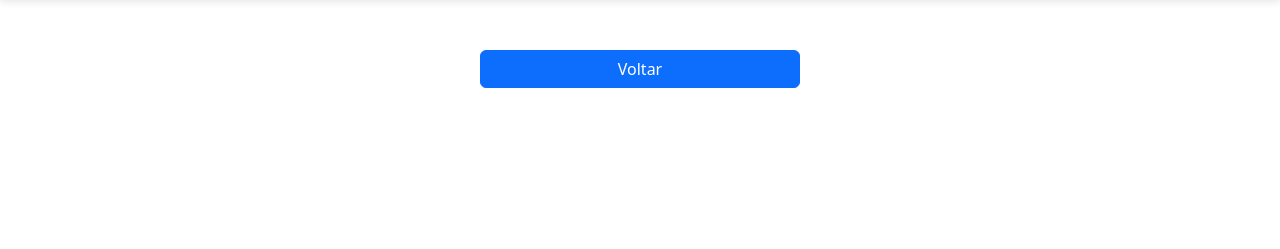
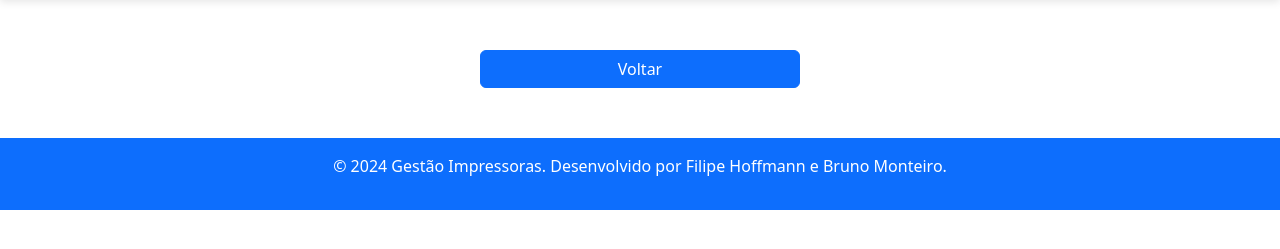
Before and after one commit to FilipeHoffmann/gestao-impressoras, a Flask app: page /produtos in a window 1280 px wide. Shown: the part 281-530 px from the top of the page. Run offline with Flask 3, Linux system fonts and the light colour scheme; data that the repository does not hold is empty.

Commit message:
Ajuste da estilização

```diff
--- a/templates/contratos/contratos.html
+++ b/templates/contratos/contratos.html
@@ -106,6 +106,10 @@
       </div>
     </main>
 
+    <footer class="bg-primary text-white text-center py-3">
+      <p>&copy; 2024 Gestão Impressoras. Desenvolvido por Filipe Hoffmann e Bruno Monteiro.</p>
+    </footer>
+
     <script src="https://cdn.jsdelivr.net/npm/bootstrap@5.2.3/dist/js/bootstrap.bundle.min.js" integrity="sha384-kenU1KFdBIe4zVF0s0G1M5b4hcpxyD9F7jL+jjXkk+Q2h455rYXK/7HAuoJl+0I4" crossorigin="anonymous"></script>
   </body>
 </html>
--- a/templates/contratos/criar_contrato.html
+++ b/templates/contratos/criar_contrato.html
@@ -72,6 +72,10 @@
         </div>
     </main>
 
+    <footer class="bg-primary text-white text-center py-3">
+      <p>&copy; 2024 Gestão Impressoras. Desenvolvido por Filipe Hoffmann e Bruno Monteiro.</p>
+    </footer>
+
     <script src="https://cdn.jsdelivr.net/npm/bootstrap@5.2.3/dist/js/bootstrap.bundle.min.js" integrity="sha384-kenU1KFdBIe4zVF0s0G1M5b4hcpxyD9F7jL+jjXkk+Q2h455rYXK/7HAuoJl+0I4" crossorigin="anonymous"></script>
 </body>
 </html>
--- a/templates/contratos/editar_contrato.html
+++ b/templates/contratos/editar_contrato.html
@@ -71,6 +71,10 @@
           </div>
     </main>
 
+    <footer class="bg-primary text-white text-center py-3">
+      <p>&copy; 2024 Gestão Impressoras. Desenvolvido por Filipe Hoffmann e Bruno Monteiro.</p>
+    </footer>
+
     <script src="https://cdn.jsdelivr.net/npm/bootstrap@5.2.3/dist/js/bootstrap.bundle.min.js" integrity="sha384-kenU1KFdBIe4zVF0s0G1M5b4hcpxyD9F7jL+jjXkk+Q2h455rYXK/7HAuoJl+0I4" crossorigin="anonymous"></script>
     </body>
 </html>
--- a/templates/faturamento/faturamento.html
+++ b/templates/faturamento/faturamento.html
@@ -46,7 +46,6 @@
     </nav>
 
     <main>
-      <div id="container-faturamento" class="container">
         <div id="container-meses" class="my-4">
           <form method="GET" action="{{ url_for('faturamento') }}">
             <div class="form-group">
@@ -109,7 +108,6 @@
             <p>CUSTO TOTAL: R$ {{custo_total}}</p>
           </div>
         </div>
-      </div>
 
       <div class="container-botao">
         <div class="d-grid gap-4 col-3 mx-auto">
--- a/templates/impressoras/cotas/cotas.html
+++ b/templates/impressoras/cotas/cotas.html
@@ -96,6 +96,10 @@
       </div>
     </main>
 
+    <footer class="bg-primary text-white text-center py-3">
+      <p>&copy; 2024 Gestão Impressoras. Desenvolvido por Filipe Hoffmann e Bruno Monteiro.</p>
+    </footer>
+
     <script src="https://cdn.jsdelivr.net/npm/bootstrap@5.2.3/dist/js/bootstrap.bundle.min.js" integrity="sha384-kenU1KFdBIe4zVF0s0G1M5b4hcpxyD9F7jL+jjXkk+Q2h455rYXK/7HAuoJl+0I4" crossorigin="anonymous"></script>
   </body>
 </html>
--- a/templates/impressoras/cotas/criar_cota.html
+++ b/templates/impressoras/cotas/criar_cota.html
@@ -70,6 +70,10 @@
         </div>
     </main>
 
+    <footer class="bg-primary text-white text-center py-3">
+      <p>&copy; 2024 Gestão Impressoras. Desenvolvido por Filipe Hoffmann e Bruno Monteiro.</p>
+    </footer>
+
     <script src="https://cdn.jsdelivr.net/npm/bootstrap@5.2.3/dist/js/bootstrap.bundle.min.js" integrity="sha384-kenU1KFdBIe4zVF0s0G1M5b4hcpxyD9F7jL+jjXkk+Q2h455rYXK/7HAuoJl+0I4" crossorigin="anonymous"></script>
 </body>
 </html>
--- a/templates/impressoras/cotas/editar_cota.html
+++ b/templates/impressoras/cotas/editar_cota.html
@@ -68,6 +68,10 @@
           </div>
     </main>
 
+    <footer class="bg-primary text-white text-center py-3">
+      <p>&copy; 2024 Gestão Impressoras. Desenvolvido por Filipe Hoffmann e Bruno Monteiro.</p>
+    </footer>
+
     <script src="https://cdn.jsdelivr.net/npm/bootstrap@5.2.3/dist/js/bootstrap.bundle.min.js" integrity="sha384-kenU1KFdBIe4zVF0s0G1M5b4hcpxyD9F7jL+jjXkk+Q2h455rYXK/7HAuoJl+0I4" crossorigin="anonymous"></script>
     </body>
 </html>
--- a/templates/impressoras/criar_impressora.html
+++ b/templates/impressoras/criar_impressora.html
@@ -82,6 +82,10 @@
         </div>
     </main>
 
+    <footer class="bg-primary text-white text-center py-3">
+      <p>&copy; 2024 Gestão Impressoras. Desenvolvido por Filipe Hoffmann e Bruno Monteiro.</p>
+    </footer>
+
     <script src="https://cdn.jsdelivr.net/npm/bootstrap@5.2.3/dist/js/bootstrap.bundle.min.js" integrity="sha384-kenU1KFdBIe4zVF0s0G1M5b4hcpxyD9F7jL+jjXkk+Q2h455rYXK/7HAuoJl+0I4" crossorigin="anonymous"></script>
 </body>
 </html>
--- a/templates/impressoras/editar_impressora.html
+++ b/templates/impressoras/editar_impressora.html
@@ -77,6 +77,10 @@
           </div>
     </main>
 
+    <footer class="bg-primary text-white text-center py-3">
+      <p>&copy; 2024 Gestão Impressoras. Desenvolvido por Filipe Hoffmann e Bruno Monteiro.</p>
+    </footer>
+
     <script src="https://cdn.jsdelivr.net/npm/bootstrap@5.2.3/dist/js/bootstrap.bundle.min.js" integrity="sha384-kenU1KFdBIe4zVF0s0G1M5b4hcpxyD9F7jL+jjXkk+Q2h455rYXK/7HAuoJl+0I4" crossorigin="anonymous"></script>
     </body>
 </html>
--- a/templates/impressoras/impressoras.html
+++ b/templates/impressoras/impressoras.html
@@ -110,6 +110,10 @@
       </div>
     </main>
 
+    <footer class="bg-primary text-white text-center py-3">
+      <p>&copy; 2024 Gestão Impressoras. Desenvolvido por Filipe Hoffmann e Bruno Monteiro.</p>
+    </footer>
+
     <script src="https://cdn.jsdelivr.net/npm/bootstrap@5.2.3/dist/js/bootstrap.bundle.min.js" integrity="sha384-kenU1KFdBIe4zVF0s0G1M5b4hcpxyD9F7jL+jjXkk+Q2h455rYXK/7HAuoJl+0I4" crossorigin="anonymous"></script>
   </body>
 </html>
--- a/templates/produtos/criar_produto.html
+++ b/templates/produtos/criar_produto.html
@@ -81,6 +81,10 @@
         </div>
     </main>
 
+    <footer class="bg-primary text-white text-center py-3">
+      <p>&copy; 2024 Gestão Impressoras. Desenvolvido por Filipe Hoffmann e Bruno Monteiro.</p>
+    </footer>
+
     <script src="https://cdn.jsdelivr.net/npm/bootstrap@5.2.3/dist/js/bootstrap.bundle.min.js" integrity="sha384-kenU1KFdBIe4zVF0s0G1M5b4hcpxyD9F7jL+jjXkk+Q2h455rYXK/7HAuoJl+0I4" crossorigin="anonymous"></script>
 </body>
 </html>
--- a/templates/produtos/editar_produto.html
+++ b/templates/produtos/editar_produto.html
@@ -89,6 +89,10 @@
           </div>
     </main>
 
+    <footer class="bg-primary text-white text-center py-3">
+      <p>&copy; 2024 Gestão Impressoras. Desenvolvido por Filipe Hoffmann e Bruno Monteiro.</p>
+    </footer>
+
     <script src="https://cdn.jsdelivr.net/npm/bootstrap@5.2.3/dist/js/bootstrap.bundle.min.js" integrity="sha384-kenU1KFdBIe4zVF0s0G1M5b4hcpxyD9F7jL+jjXkk+Q2h455rYXK/7HAuoJl+0I4" crossorigin="anonymous"></script>
     </body>
 </html>
--- a/templates/produtos/produtos.html
+++ b/templates/produtos/produtos.html
@@ -110,6 +110,10 @@
       </div>
     </main>
 
+    <footer class="bg-primary text-white text-center py-3">
+      <p>&copy; 2024 Gestão Impressoras. Desenvolvido por Filipe Hoffmann e Bruno Monteiro.</p>
+    </footer>
+
     <script src="https://cdn.jsdelivr.net/npm/bootstrap@5.2.3/dist/js/bootstrap.bundle.min.js" integrity="sha384-kenU1KFdBIe4zVF0s0G1M5b4hcpxyD9F7jL+jjXkk+Q2h455rYXK/7HAuoJl+0I4" crossorigin="anonymous"></script>
   </body>
 </html>
--- a/templates/secretarias/criar_secretaria.html
+++ b/templates/secretarias/criar_secretaria.html
@@ -63,6 +63,10 @@
         </div>
     </main>
 
+    <footer class="bg-primary text-white text-center py-3">
+      <p>&copy; 2024 Gestão Impressoras. Desenvolvido por Filipe Hoffmann e Bruno Monteiro.</p>
+    </footer>
+
     <script src="https://cdn.jsdelivr.net/npm/bootstrap@5.2.3/dist/js/bootstrap.bundle.min.js" integrity="sha384-kenU1KFdBIe4zVF0s0G1M5b4hcpxyD9F7jL+jjXkk+Q2h455rYXK/7HAuoJl+0I4" crossorigin="anonymous"></script>
 </body>
 </html>
--- a/templates/secretarias/editar_secretaria.html
+++ b/templates/secretarias/editar_secretaria.html
@@ -59,6 +59,10 @@
           </div>
     </main>
 
+    <footer class="bg-primary text-white text-center py-3">
+      <p>&copy; 2024 Gestão Impressoras. Desenvolvido por Filipe Hoffmann e Bruno Monteiro.</p>
+    </footer>
+
     <script src="https://cdn.jsdelivr.net/npm/bootstrap@5.2.3/dist/js/bootstrap.bundle.min.js" integrity="sha384-kenU1KFdBIe4zVF0s0G1M5b4hcpxyD9F7jL+jjXkk+Q2h455rYXK/7HAuoJl+0I4" crossorigin="anonymous"></script>
     </body>
 </html>
--- a/templates/secretarias/secretarias.html
+++ b/templates/secretarias/secretarias.html
@@ -98,6 +98,10 @@
       </div>
     </main>
 
+    <footer class="bg-primary text-white text-center py-3">
+      <p>&copy; 2024 Gestão Impressoras. Desenvolvido por Filipe Hoffmann e Bruno Monteiro.</p>
+    </footer>
+
     <script src="https://cdn.jsdelivr.net/npm/bootstrap@5.2.3/dist/js/bootstrap.bundle.min.js" integrity="sha384-kenU1KFdBIe4zVF0s0G1M5b4hcpxyD9F7jL+jjXkk+Q2h455rYXK/7HAuoJl+0I4" crossorigin="anonymous"></script>
   </body>
 </html>
--- a/templates/secretarias/setores/criar_setor.html
+++ b/templates/secretarias/setores/criar_setor.html
@@ -67,6 +67,10 @@
         </div>
     </main>
 
+    <footer class="bg-primary text-white text-center py-3">
+      <p>&copy; 2024 Gestão Impressoras. Desenvolvido por Filipe Hoffmann e Bruno Monteiro.</p>
+    </footer>
+
     <script src="https://cdn.jsdelivr.net/npm/bootstrap@5.2.3/dist/js/bootstrap.bundle.min.js" integrity="sha384-kenU1KFdBIe4zVF0s0G1M5b4hcpxyD9F7jL+jjXkk+Q2h455rYXK/7HAuoJl+0I4" crossorigin="anonymous"></script>
 </body>
 </html>
--- a/templates/secretarias/setores/editar_setor.html
+++ b/templates/secretarias/setores/editar_setor.html
@@ -65,6 +65,10 @@
       </div>
     </main>
 
+    <footer class="bg-primary text-white text-center py-3">
+      <p>&copy; 2024 Gestão Impressoras. Desenvolvido por Filipe Hoffmann e Bruno Monteiro.</p>
+    </footer>
+
     <script src="https://cdn.jsdelivr.net/npm/bootstrap@5.2.3/dist/js/bootstrap.bundle.min.js" integrity="sha384-kenU1KFdBIe4zVF0s0G1M5b4hcpxyD9F7jL+jjXkk+Q2h455rYXK/7HAuoJl+0I4" crossorigin="anonymous"></script>
     </body>
 </html>
--- a/templates/secretarias/setores/setores.html
+++ b/templates/secretarias/setores/setores.html
@@ -96,6 +96,10 @@
       </div>
     </main>
 
+    <footer class="bg-primary text-white text-center py-3">
+      <p>&copy; 2024 Gestão Impressoras. Desenvolvido por Filipe Hoffmann e Bruno Monteiro.</p>
+    </footer>
+
     <script src="https://cdn.jsdelivr.net/npm/bootstrap@5.2.3/dist/js/bootstrap.bundle.min.js" integrity="sha384-kenU1KFdBIe4zVF0s0G1M5b4hcpxyD9F7jL+jjXkk+Q2h455rYXK/7HAuoJl+0I4" crossorigin="anonymous"></script>
   </body>
 </html>
```
